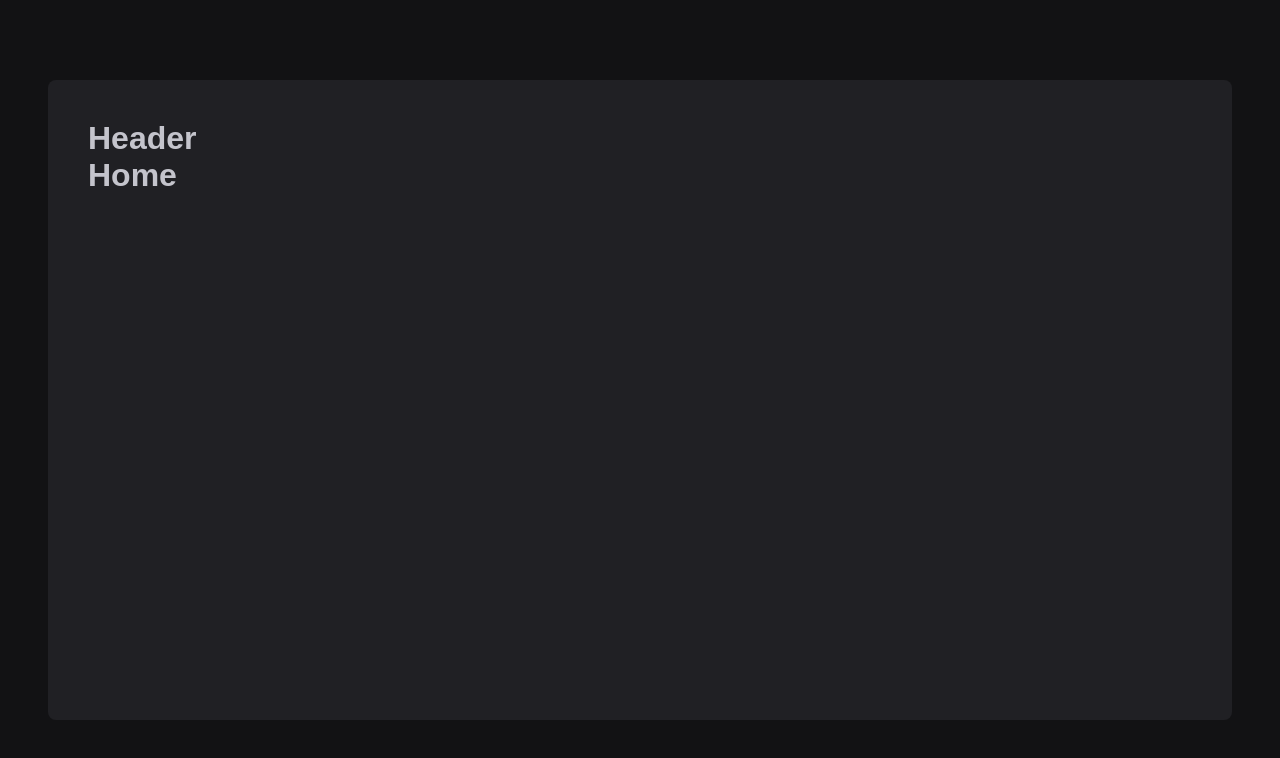
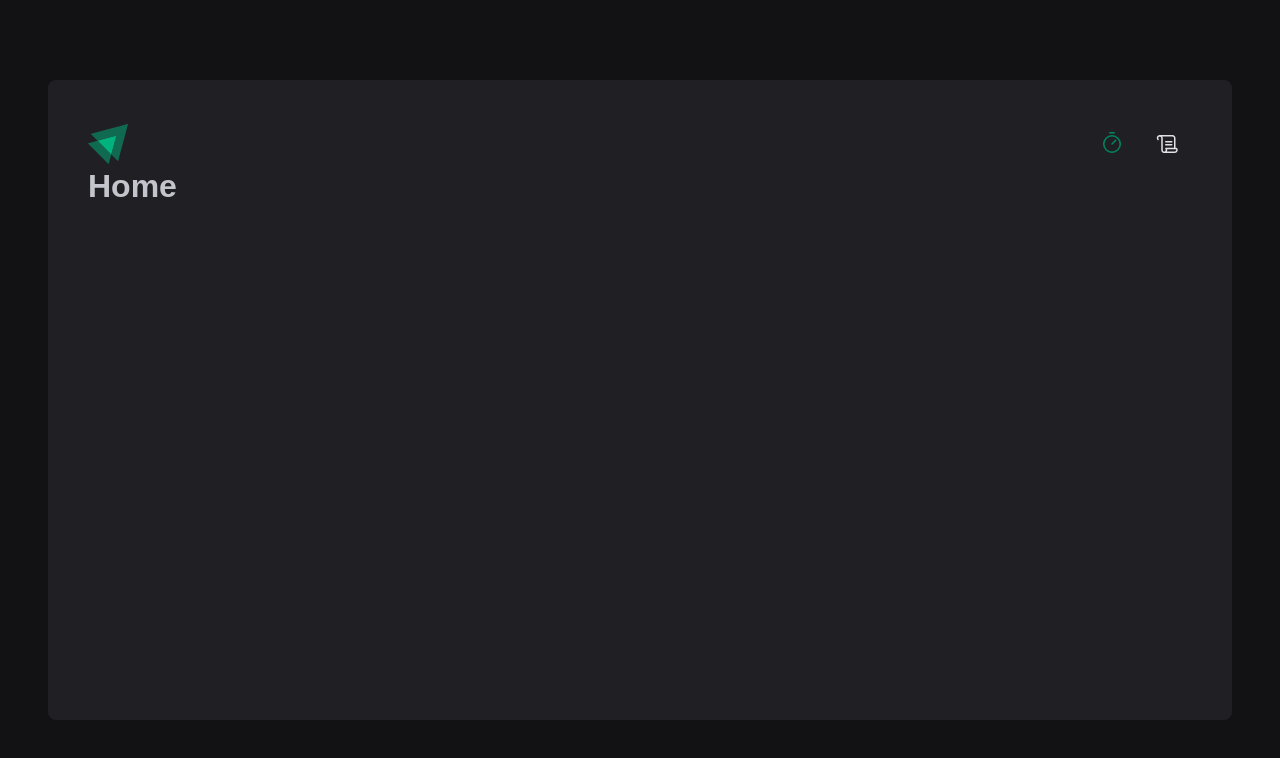
Before and after one commit to eltonleao/ignite-timer, a React (Vite) app: page / in a window 1280 px wide. Shown: the top 758 px of the page. Built offline with nearby package versions, Linux system fonts and the light colour scheme.

Commit message:
Delete Header and DefaultLayout components, and add DefaultLayout in a new location

```diff
--- a/src/components/Header.tsx
+++ /dev/null
@@ -1,3 +0,0 @@
-export function Header() {
-  return <h1>Header</h1>
-}
--- a/src/layouts/DefaultLayout.tsx
+++ /dev/null
@@ -1,12 +0,0 @@
-import { Outlet } from 'react-router-dom'
-import { Header } from '../components/Header'
-import { LayoutContainer } from './DefaultLayout/style'
-
-export function DefaultLayout() {
-  return (
-    <LayoutContainer>
-      <Header />
-      <Outlet />
-    </LayoutContainer>
-  )
-}
--- a/src/layouts/DefaultLayout/index.tsx
+++ b/src/layouts/DefaultLayout/index.tsx
@@ -0,0 +1,12 @@
+import { Outlet } from 'react-router-dom'
+import { Header } from '../../components/Header'
+import { LayoutContainer } from './style'
+
+export function DefaultLayout() {
+  return (
+    <LayoutContainer>
+      <Header />
+      <Outlet />
+    </LayoutContainer>
+  )
+}
```
